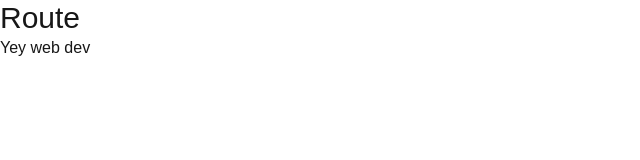
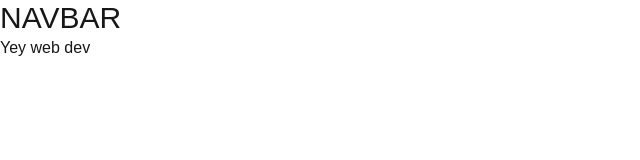
Before and after one commit to subze-ro/Nextjs-app, a Next.js app: page / in a window 1280 px wide. Shown: the top 160 px of the page, without its empty margins (0-640 px from the left). Built offline with nearby package versions, Linux system fonts and the light colour scheme.

Commit message:
working with route groups  for organizing route segments

```diff
--- /dev/null
+++ b/app/(root)/layout.tsx
@@ -0,0 +1,12 @@
+import React from 'react'
+
+const layout = ({children} : {children: React.ReactNode}) => {
+  return (
+    <div>
+    <h1 className='text-3xl'>NAVBAR</h1>
+    {children}
+    </div>
+  )
+};
+
+export default layout
--- a/app/layout.tsx
+++ b/app/layout.tsx
@@ -27,7 +27,7 @@
       <body
         className={`${geistSans.variable} ${geistMono.variable} antialiased`}
       >
-        <h1 className="text-3xl">Route</h1>
+
         {children}
       </body>
     </html>
```
Also changed, not shown: app/(dashboard)/dashboard/analytics/page.tsx (renamed from app/dashboard/analytics/page.tsx), app/(dashboard)/dashboard/users/[id]/page.tsx (renamed from app/dashboard/users/[id]/page.tsx), app/(dashboard)/dashboard/users/page.tsx (renamed from app/dashboard/users/page.tsx), app/(dashboard)/layout.tsx (renamed from app/dashboard/layout.tsx), app/(root)/about/page.tsx (renamed from app/about/page.tsx), app/(root)/page.tsx (renamed from app/page.tsx).
